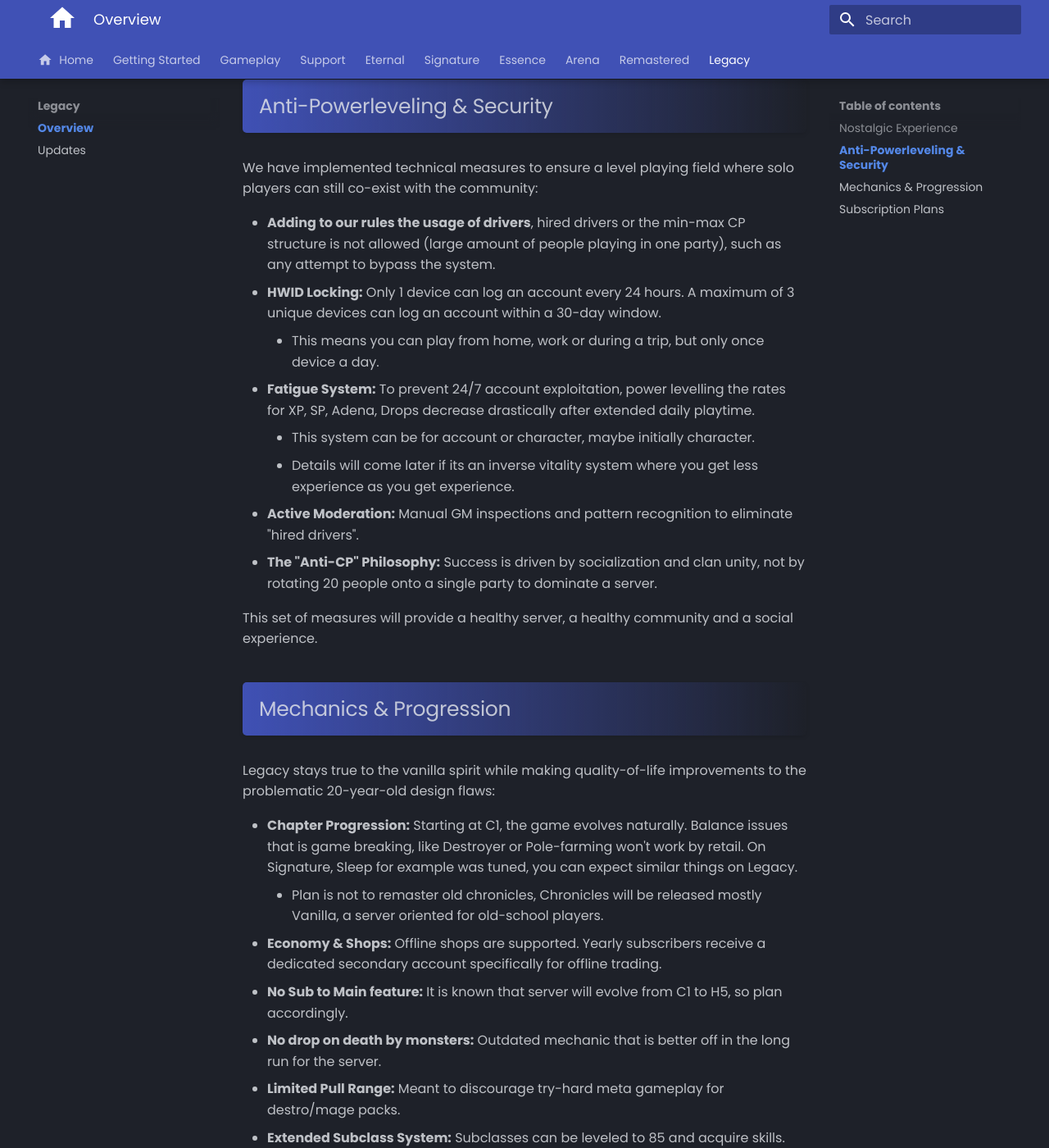
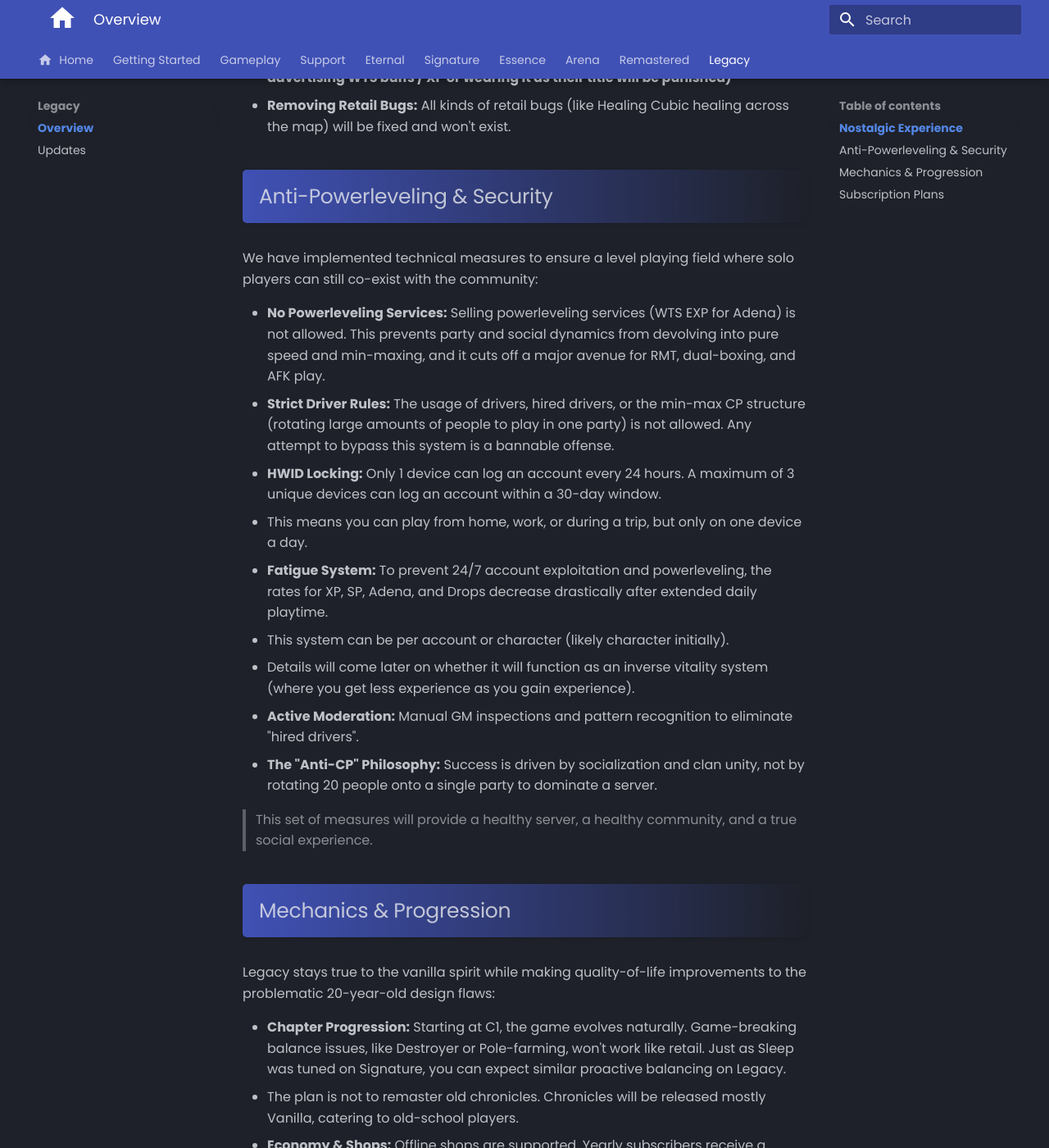
Before and after one commit to tab1-web/faq, an MkDocs documentation site: the page built from docs/legacy/overview.md, in a window 1280 px wide and 1400 px high, scrolled down 1018 px. Shown: the whole window at 82% size. Built offline with MkDocs 1.6.1 and Material for MkDocs 9.7.7, drawn with Linux system fonts in a browser that asks for light colours; some web fonts are replaced; comment, search, counter and statistics services are not loaded; some of the changed text lies outside the part shown.

Commit message:
updating legacy with new info

```diff
--- a/docs/legacy/overview.md
+++ b/docs/legacy/overview.md
@@ -14,60 +14,65 @@
 - **True Single-Box:** No dual-boxing and no account sharing. One player, one character, one world.
 - **Modern Quality of Life:** While the content is old-school, the interface is not. Enjoy auto-soulshots and a modern mailing system without the critical errors of the 2004 client.
 - **Zero-Tolerance for "Drivers":** A system designed to kill the 24/7 "Driver" meta. L2 is a game, not a job.
-- **Removing MDT as an offline shop gathering area and buffing area:** Cities will feel more lively.
-- **Removing buffers on relog:** Buffers on relog will be prevented, it won't be possible for example to have PP / SE / EE on relog played by 1 person.
+- **Removing MDT as an offline shop gathering area** Cities will feel more lively.
+- **Removing buffers on relog:** Buffers on relog will be prevented; it won't be possible, for example, to have PP / SE / EE on relog played by 1 person.
+- **No Buff Selling:** Selling buffs for Adena is strictly prohibited. These "buff shops" are often just alt boxes from someone playing on their main, and they destroy the social dynamic by making support classes obsolete for groups. Support players should be invited to parties, not treated as static NPC buffers. **(Example: Players advertising WTS buffs / XP or wearing it as their title will be punished)**
 - **Removing Retail Bugs:** All kinds of retail bugs (like Healing Cubic healing across the map) will be fixed and won't exist.
 
 ## Anti-Powerleveling & Security
 
 We have implemented technical measures to ensure a level playing field where solo players can still co-exist with the community:
 
-- **Adding to our rules the usage of drivers**, hired drivers or the min-max CP structure is not allowed (large amount of people playing in one party), such as any attempt to bypass the system.
+- **No Powerleveling Services:** Selling powerleveling services (WTS EXP for Adena) is not allowed. This prevents party and social dynamics from devolving into pure speed and min-maxing, and it cuts off a major avenue for RMT, dual-boxing, and AFK play.
+- **Strict Driver Rules:** The usage of drivers, hired drivers, or the min-max CP structure (rotating large amounts of people to play in one party) is not allowed. Any attempt to bypass this system is a bannable offense.
 - **HWID Locking:** Only 1 device can log an account every 24 hours. A maximum of 3 unique devices can log an account within a 30-day window.
-    - This means you can play from home, work or during a trip, but only once device a day.
-- **Fatigue System:** To prevent 24/7 account exploitation, power levelling the rates for XP, SP, Adena, Drops decrease drastically after extended daily playtime.
-    - This system can be for account or character, maybe initially character.
-    - Details will come later if its an inverse vitality system where you get less experience as you get experience.
+* This means you can play from home, work, or during a trip, but only on one device a day.
+
+- **Fatigue System:** To prevent 24/7 account exploitation and powerleveling, the rates for XP, SP, Adena, and Drops decrease drastically after extended daily playtime.
+* This system can be per account or character (likely character initially).
+* Details will come later on whether it will function as an inverse vitality system (where you get less experience as you gain experience).
+
 - **Active Moderation:** Manual GM inspections and pattern recognition to eliminate "hired drivers".
 - **The "Anti-CP" Philosophy:** Success is driven by socialization and clan unity, not by rotating 20 people onto a single party to dominate a server.
 
-This set of measures will provide a healthy server, a healthy community and a social experience.
+> This set of measures will provide a healthy server, a healthy community, and a true social experience.
+
 
 ## Mechanics & Progression
 
 Legacy stays true to the vanilla spirit while making quality-of-life improvements to the problematic 20-year-old design flaws:
 
-- **Chapter Progression:** Starting at C1, the game evolves naturally. Balance issues that is game breaking, like Destroyer or Pole-farming won't work by retail. On Signature, Sleep for example was tuned, you can expect similar things on Legacy.
-    - Plan is not to remaster old chronicles, Chronicles will be released mostly Vanilla, a server oriented for old-school players.
+- **Chapter Progression:** Starting at C1, the game evolves naturally. Game-breaking balance issues, like Destroyer or Pole-farming, won't work like retail. Just as Sleep was tuned on Signature, you can expect similar proactive balancing on Legacy.
+* The plan is not to remaster old chronicles. Chronicles will be released mostly Vanilla, catering to old-school players.
+
 - **Economy & Shops:** Offline shops are supported. Yearly subscribers receive a dedicated secondary account specifically for offline trading.
-- **No Sub to Main feature:** It is known that server will evolve from C1 to H5, so plan accordingly.
-- **No drop on death by monsters:** Outdated mechanic that is better off in the long run for the server.
+- **No Sub to Main feature:** It is known that the server will evolve from C1 to H5, so plan accordingly.
+- **No drop on death by monsters:** An outdated mechanic that is better off removed for the long-term health of the server.
 - **Limited Pull Range:** Meant to discourage try-hard meta gameplay for destro/mage packs.
 - **Extended Subclass System:** Subclasses can be leveled to 85 and acquire skills. Subclass Certifications can be selected regardless of the subclass type. This system is designed to provide role flexibility within clans and groups, allowing players to reroll or adapt to new chronicles on a single character.
-- **Manor System 2.0:** Key changes made to fixed crop stock inflation over time and time based click races.
+- **Manor System 2.0:** Key changes made to fix crop stock inflation over time and time-based click races.
+
+
 
 ## Subscription Plans
 
 To maintain a 100% Fair Play environment, Legacy operates on a **subscription model**. This replaces the need for premium shops, custom cosmetics, or "pay-to-skip" services.
 
-| Plan           | Monthly | Yearly            | During Black Friday (Yearly)     | Account Limit                      |
-|----------------|---------|-------------------|----------------------------------|------------------------------------|
-| Nobles Plan    | 9€      | 89€ (7,40€/mo)    | 44,50€ (3,70€/mo)                | 1 Account                          |
-| Hero Plan      | 14€     | 139€ (11,60€/mo)  | 69,50€ (5,80€/mo)                | 1 Account <br>+ 1 Offline-shop Account |
+| Plan | Monthly | Yearly | During Black Friday (Yearly) | Account Limit |
+|  |  |  |  |  |
+| **Nobles Plan** | 9€ | 89€ (7,40€/mo) | 44,50€ (3,70€/mo) | 1 Account |
+| **Hero Plan** | 14€ | 139€ (11,60€/mo) | 69,50€ (5,80€/mo) | 1 Account <br><br>+ 1 Offline-shop Account |
 
-- Black Friday is usually held in November where you can top-up your balance and recieve +50% free bonus.
-- Regular account can setup offline shop as long as you are **not playing another character** during that time.
-- Additionally we will **offer offline-shop service for 5€/mo**. Maximum 2 per plan.
-- This concludes the monetization for the server. **Cosmetics will be earned from Events** as they can only reward cosmetics, not items.
+* Black Friday is usually held in November, where you can top-up your balance and receive a +50% free bonus.
+* A regular account can set up an offline shop as long as you are **not playing another character** during that time.
+* Additionally, we will **offer an offline-shop service for 5€/mo**. Maximum 2 per plan.
+* This concludes the monetization for the server. **Cosmetics will be earned from Events**, as events can only reward cosmetics, not game-impacting items.
 
-<hr class="divider">
-
-<figure markdown>
 
 After Legacy, our server stack is complete. No new servers, just a permanent, **evolving home** for the community.
 
-There are other things worth mentioning, It is better to wait for us to make an stream/podcast where we will explain the server concept and all its features. (No date known, wait)
+There are other things worth mentioning, but it is better to wait for us to host a stream/podcast where we will explain the server concept and all its features in depth. *(No date known, please wait.)*
 
-__Coming Early 2027__
-
+<figure markdown>
+**Coming Early 2027**
 </figure>
```
Also changed, not shown: other parts of docs/legacy/overview.md (+1 -1 lines).
